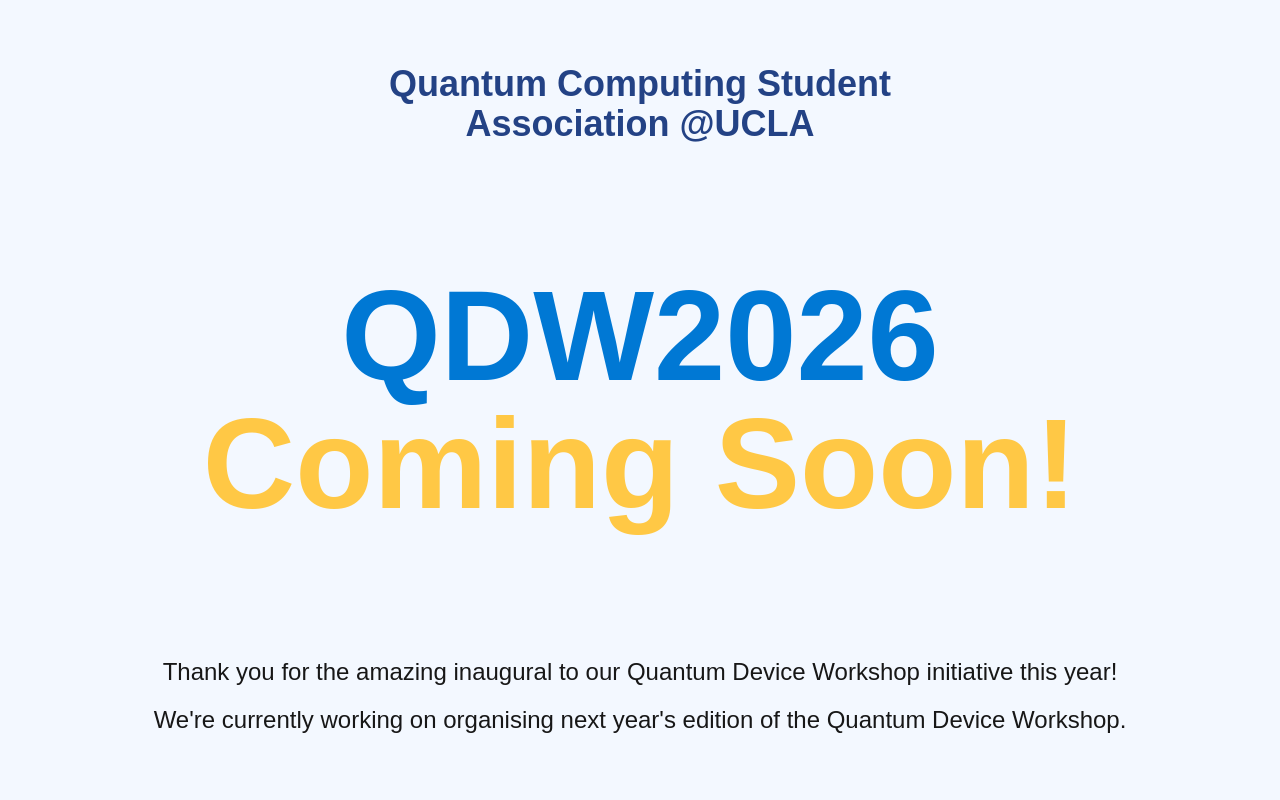
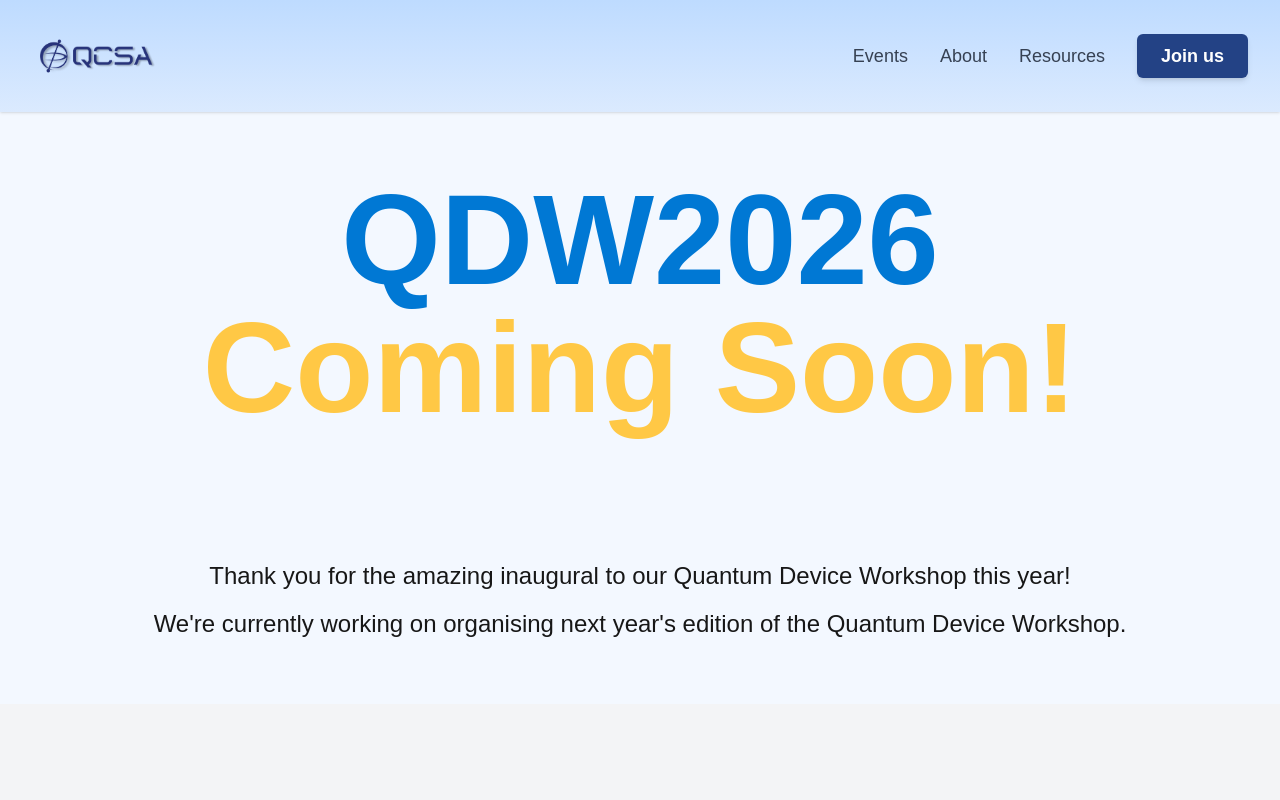
Before and after one commit to qcsa-at-ucla/qcsa, a Next.js app: page /thank-you-page in a window 1280 px wide. Shown: the top 800 px of the page. Built offline with nearby package versions, Linux system fonts and the light colour scheme.

Commit message:
QDW Form, added header and footer, made some changes

```diff
--- a/src/app/Components/PageHead.tsx
+++ b/src/app/Components/PageHead.tsx
@@ -1,17 +1,13 @@
 export default function PageHead(){
     return (
     <section className='text-center px-4 sm:px-6 lg:px-8'>
-            <div className='text-xl sm:text-2xl md:text-3xl font-semibold m-8 sm:m-12 md:m-16'>
-                <h2>Quantum Computing Student</h2>
-                <h2>Association @UCLA</h2>
-            </div>
             <div className='text-4xl sm:text-6xl md:text-8xl lg:text-9xl p-16'>
                 <h1 className='text-[#0078d4] font-bold text-'>QDW2026</h1>
                 <h1 className='text-[#ffc845] font-bold'>Coming Soon!</h1>
             </div>
             <div className='m-16 flex flex-col items-center space-y-4' >
                 <p className='text-2xl text-center'>
-                    Thank you for the amazing inaugural to our Quantum Device Workshop initiative this year!
+                    Thank you for the amazing inaugural to our Quantum Device Workshop this year!
                 </p>
                 <p className='text-2xl text-center'>
                     We&apos;re currently working on organising next year&apos;s edition of the Quantum Device Workshop.
--- a/src/app/thank-you-page/page.tsx
+++ b/src/app/thank-you-page/page.tsx
@@ -1,14 +1,14 @@
 import TestimonialsAndStats from "../Components/TestimonialsAndStats";
 import PageHead from "../Components/PageHead";
 import ThankYouPage from "../Components/thank-you-page";
-import BetweenPage from "../Components/between-page";
-import Footer from "../Components/footer";
+import Footer from "../Components/mainWebsiteFooter";
+import Header from "../Components/mainWebsiteHeader";
 
 export default function ThankYouPageRoute() {
   return (
     <div>
+      <Header />
       <PageHead />
-      <BetweenPage />
       <ThankYouPage />
       <TestimonialsAndStats />
       <Footer />
```
